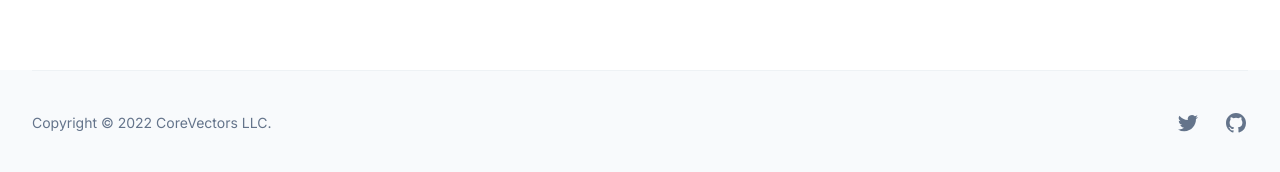
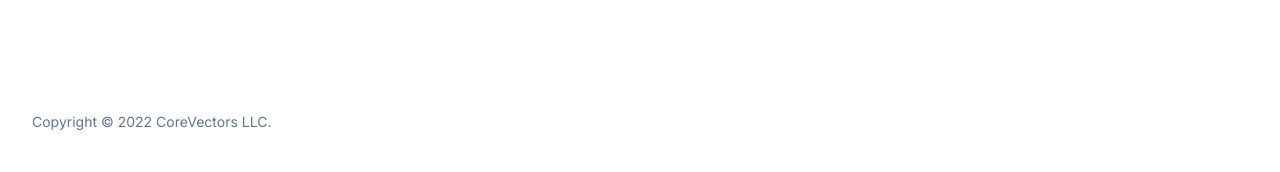
Before and after one commit to corevectors/www, a Next.js app: page / in a window 1280 px wide. Shown: the part 528-700 px from the top of the page. Built offline with nearby package versions, Linux system fonts and the light colour scheme.

Commit message:
Remove formatting from footer

```diff
--- a/src/components/Footer.jsx
+++ b/src/components/Footer.jsx
@@ -6,34 +6,10 @@ import { NavLink } from '@/components/NavLink'
 
 export function Footer() {
   return (
-    <footer className="bg-slate-50">
+    <footer>
       <Container>
-        <div className="flex flex-col items-center border-t border-slate-400/10 py-10 sm:flex-row-reverse sm:justify-between">
+        <div className="flex flex-col items-center py-10 sm:flex-row-reverse sm:justify-between">
           <div className="flex gap-x-6">
-            <Link
-              href="https://twitter.com"
-              className="group"
-              aria-label="TaxPal on Twitter"
-            >
-              <svg
-                aria-hidden="true"
-                className="h-6 w-6 fill-slate-500 group-hover:fill-slate-700"
-              >
-                <path d="M8.29 20.251c7.547 0 11.675-6.253 11.675-11.675 0-.178 0-.355-.012-.53A8.348 8.348 0 0 0 22 5.92a8.19 8.19 0 0 1-2.357.646 4.118 4.118 0 0 0 1.804-2.27 8.224 8.224 0 0 1-2.605.996 4.107 4.107 0 0 0-6.993 3.743 11.65 11.65 0 0 1-8.457-4.287 4.106 4.106 0 0 0 1.27 5.477A4.073 4.073 0 0 1 2.8 9.713v.052a4.105 4.105 0 0 0 3.292 4.022 4.093 4.093 0 0 1-1.853.07 4.108 4.108 0 0 0 3.834 2.85A8.233 8.233 0 0 1 2 18.407a11.615 11.615 0 0 0 6.29 1.84" />
-              </svg>
-            </Link>
-            <Link
-              href="https://github.com"
-              className="group"
-              aria-label="TaxPal on GitHub"
-            >
-              <svg
-                aria-hidden="true"
-                className="h-6 w-6 fill-slate-500 group-hover:fill-slate-700"
-              >
-                <path d="M12 2C6.477 2 2 6.484 2 12.017c0 4.425 2.865 8.18 6.839 9.504.5.092.682-.217.682-.483 0-.237-.008-.868-.013-1.703-2.782.605-3.369-1.343-3.369-1.343-.454-1.158-1.11-1.466-1.11-1.466-.908-.62.069-.608.069-.608 1.003.07 1.531 1.032 1.531 1.032.892 1.53 2.341 1.088 2.91.832.092-.647.35-1.088.636-1.338-2.22-.253-4.555-1.113-4.555-4.951 0-1.093.39-1.988 1.029-2.688-.103-.253-.446-1.272.098-2.65 0 0 .84-.27 2.75 1.026A9.564 9.564 0 0 1 12 6.844a9.59 9.59 0 0 1 2.504.337c1.909-1.296 2.747-1.027 2.747-1.027.546 1.379.202 2.398.1 2.651.64.7 1.028 1.595 1.028 2.688 0 3.848-2.339 4.695-4.566 4.943.359.309.678.92.678 1.855 0 1.338-.012 2.419-.012 2.747 0 .268.18.58.688.482A10.02 10.02 0 0 0 22 12.017C22 6.484 17.522 2 12 2Z" />
-              </svg>
-            </Link>
           </div>
           <p className="mt-6 text-sm text-slate-500 sm:mt-0">
             Copyright &copy; {new Date().getFullYear()} CoreVectors LLC.
```
